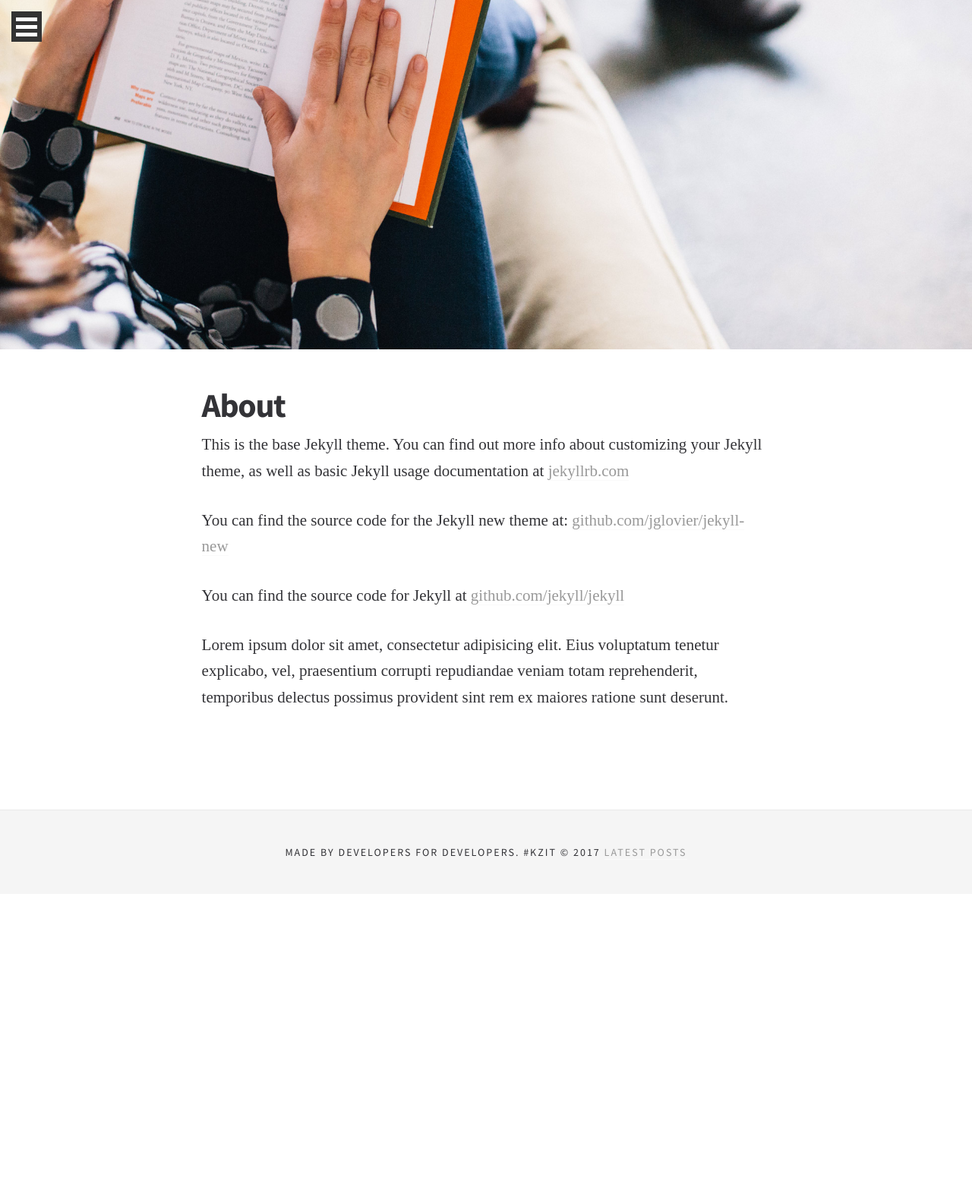
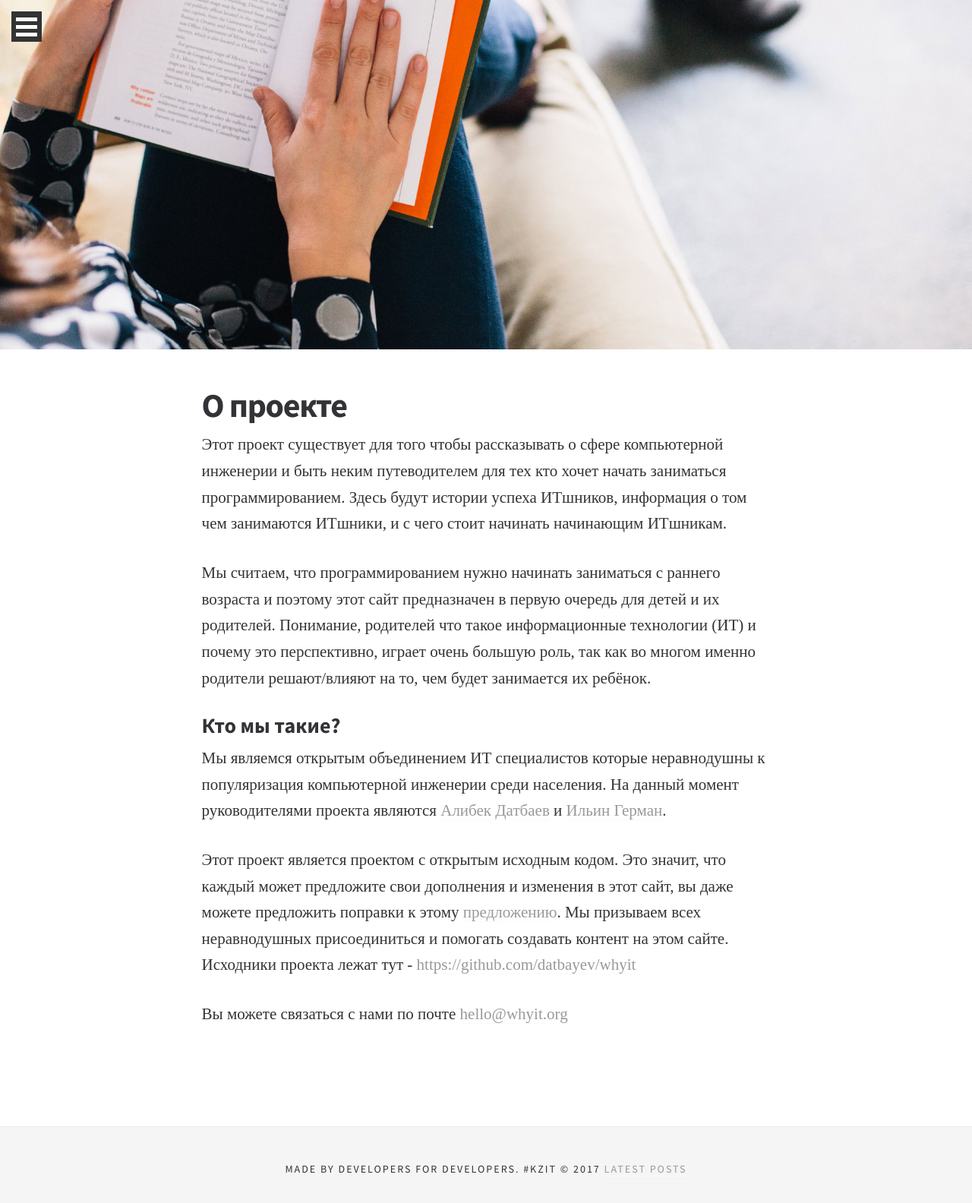
Before and after one commit to datbayev/whyit, a Jekyll site: the page built from about.md, in a window 1280 px wide. Shown: the top 1584 px of the page at 76% size. Built offline with Jekyll 4.4.1, drawn with Linux system fonts in a browser that asks for light colours; some web fonts are replaced.

Commit message:
Created initial content for about page

```diff
--- a/about.md
+++ b/about.md
@@ -1,14 +1,20 @@
 ---
 layout: page
-title: About
+title: О проекте
 permalink: /about/
 feature_image: feature-book
 ---
 
-This is the base Jekyll theme. You can find out more info about customizing your Jekyll theme, as well as basic Jekyll usage documentation at [jekyllrb.com](http://jekyllrb.com/)
+Этот проект существует для того чтобы рассказывать о сфере компьютерной инженерии и быть неким путеводителем для тех кто хочет начать заниматься программированием. Здесь будут истории успеха ИТшников, информация о том чем занимаются ИТшники, и с чего стоит начинать начинающим ИТшникам.
 
-You can find the source code for the Jekyll new theme at: [github.com/jglovier/jekyll-new](https://github.com/jglovier/jekyll-new)
+[//]: # думаю надо создать некий словарь, что бы можно было ссылаться на пояснения слов. например что иммется ввиду под словом ИТшник.
 
-You can find the source code for Jekyll at [github.com/jekyll/jekyll](https://github.com/jekyll/jekyll)
+Мы считаем, что программированием нужно начинать заниматься с раннего возраста и поэтому этот сайт предназначен в первую очередь для детей и их родителей. Понимание, родителей что такое информационные технологии (ИТ) и почему это перспективно, играет очень большую роль, так как во многом именно родители решают/влияют на то, чем будет занимается их ребёнок.
 
-Lorem ipsum dolor sit amet, consectetur adipisicing elit. Eius voluptatum tenetur explicabo, vel, praesentium corrupti repudiandae veniam totam reprehenderit, temporibus delectus possimus provident sint rem ex maiores ratione sunt deserunt.
+## Кто мы такие?
+
+Мы являемся открытым объединением ИТ специалистов которые неравнодушны к популяризация компьютерной инженерии среди населения. На данный момент руководителями проекта являются [Алибек Датбаев](https://www.linkedin.com/in/alibekdatbayev/?ppe=1) и [Ильин Герман](https://www.linkedin.com/in/yunmanger/?ppe=1).
+
+Этот проект является проектом с открытым исходным кодом. Это значит, что каждый может предложите свои дополнения и изменения в этот сайт, вы даже можете предложить поправки к этому [предложению](https://github.com/datbayev/whyit/blob/master/about.md). Мы призываем всех неравнодушных присоединиться и помогать создавать контент на этом сайте. Исходники проекта лежат тут - <https://github.com/datbayev/whyit>
+
+Вы можете связаться с нами по почте [hello@whyit.org](mailto:hello@whyit.org)
```
Also changed, not shown: author-german.md (added, +15 -0 lines).
